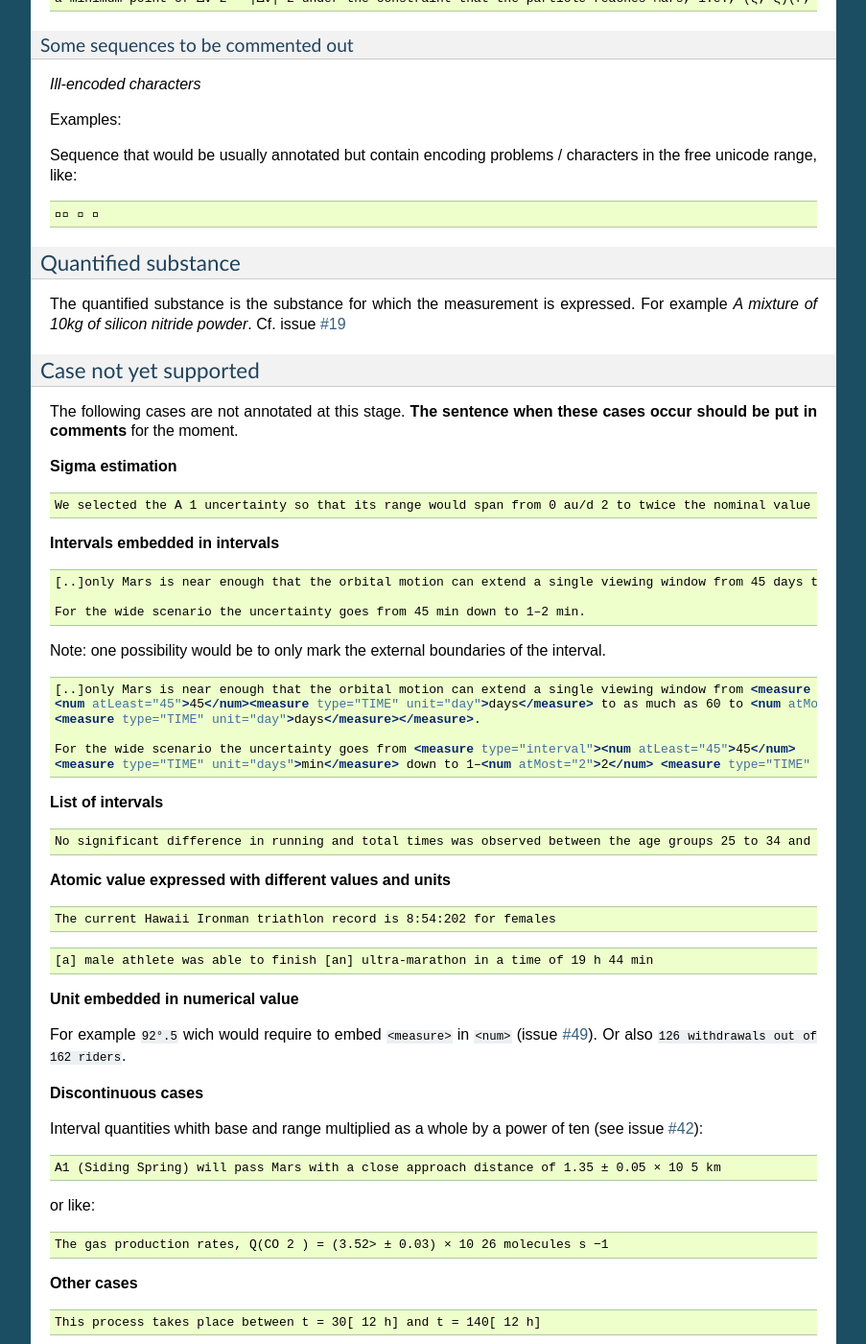
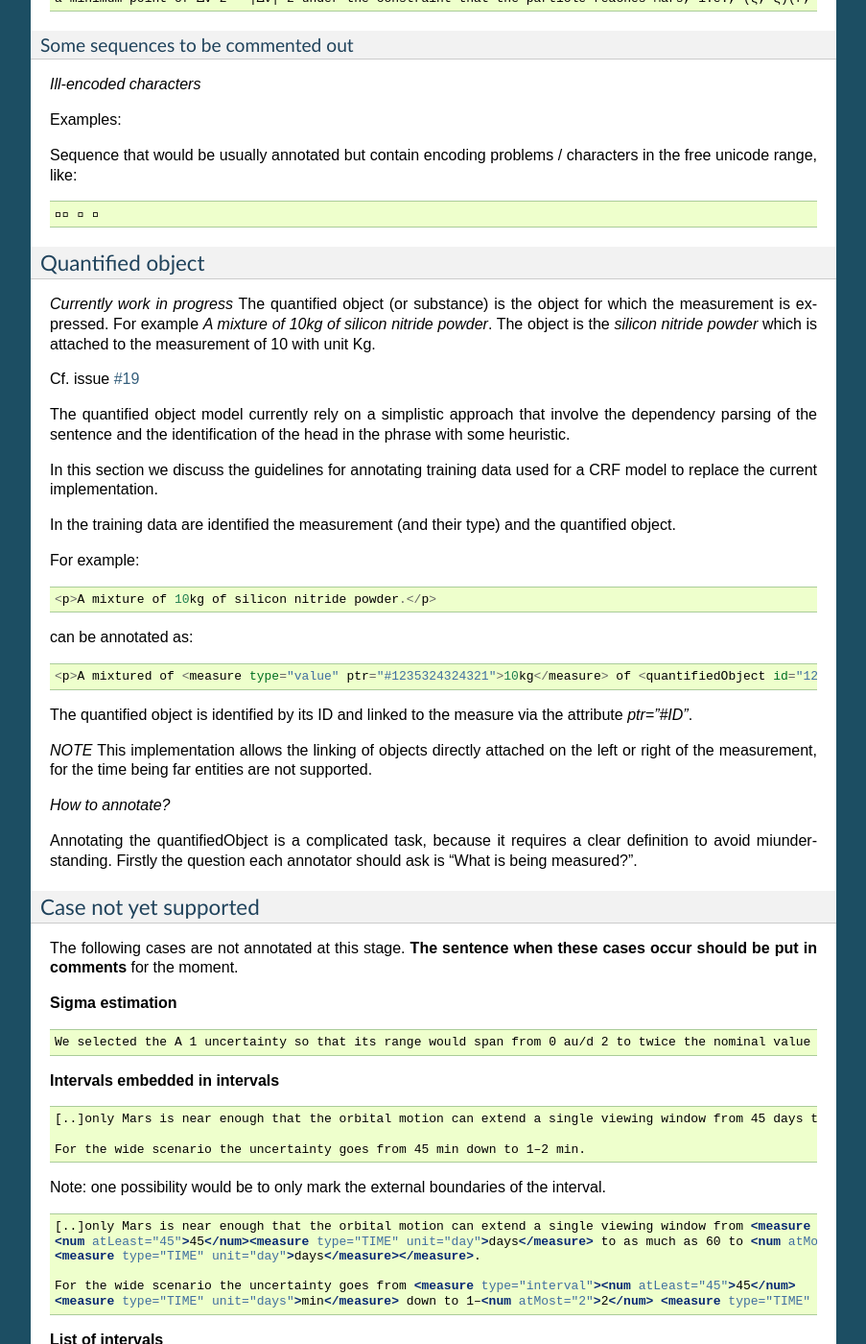
Before and after one commit to lfoppiano/grobid-quantities, a Sphinx documentation site: the page built from doc/guidelines.rst, in a window 1280 px wide and 1400 px high, scrolled down 7093 px. Shown: the whole window at 96% size, without its empty margins (198-1101 px from the left). Built offline with Sphinx 7.4.7, drawn with Linux system fonts in a browser that asks for light colours; some of the changed text lies outside the part shown.

Commit message:
new document annotated + partial results + updated guidelines

```diff
--- a/doc/guidelines.rst
+++ b/doc/guidelines.rst
@@ -456,10 +456,39 @@ Sequence that would be usually annotated but contain encoding problems / charact
     񮽙񮽙  
 
 
-Quantified substance
-~~~~~~~~~~~~~~~~~~~~
+Quantified object
+~~~~~~~~~~~~~~~~~
+*Currently work in progress*
+The quantified object (or substance) is the object for which the measurement is expressed. For example *A mixture of 10kg of silicon nitride powder*.
+The object is the `silicon nitride powder` which is attached to the measurement of 10 with unit Kg.
 
-The quantified substance is the substance for which the measurement is expressed. For example *A mixture of 10kg of silicon nitride powder*. Cf. issue `#19 <https://github.com/kermitt2/grobid-quantities/issues/19>`_
+Cf. issue `#19 <https://github.com/kermitt2/grobid-quantities/issues/19>`_
+
+The quantified object model currently rely on a simplistic approach that involve the dependency parsing of the sentence and
+the identification of the head in the phrase with some heuristic.
+
+In this section we discuss the guidelines for annotating training data used for a CRF model to replace the current implementation.
+
+In the training data are identified the measurement (and their type) and the quantified object.
+
+For example:
+::
+   <p>A mixture of 10kg of silicon nitride powder.</p>
+
+can be annotated as:
+::
+   <p>A mixtured of <measure type="value" ptr="#1235324324321">10kg</measure> of <quantifiedObject id="1235324324321">silicon nitride powder</quantified Object>.</p>
+
+The quantified object is identified by its ID  and linked to the measure via the attribute `ptr="#ID"`.
+
+*NOTE* This implementation allows the linking of objects directly attached on the left or right of the measurement, for the time being far entities are not supported.
+
+
+*How to annotate?*
+
+Annotating the quantifiedObject is a complicated task, because it requires a clear definition to avoid miunderstanding.
+Firstly the question each annotator should ask is "What is being measured?".
+
 
 
 Case not yet supported
```
Also changed, not shown: other parts of doc/guidelines.rst (+1 -1 lines), 2 other files.
